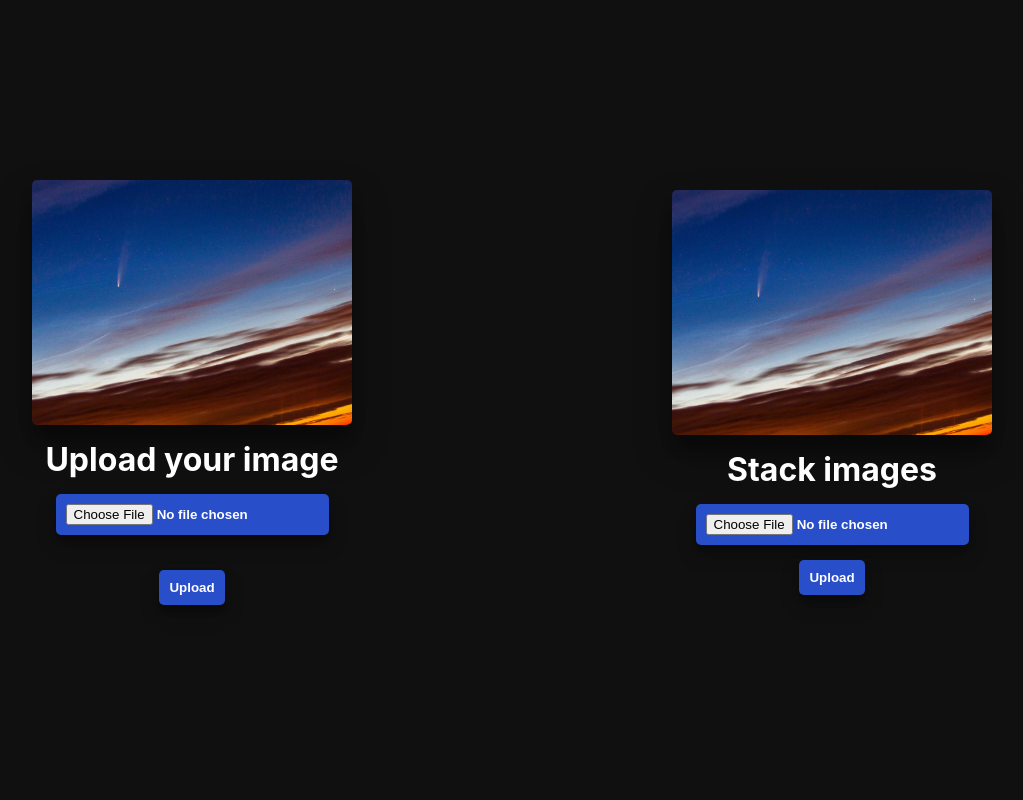
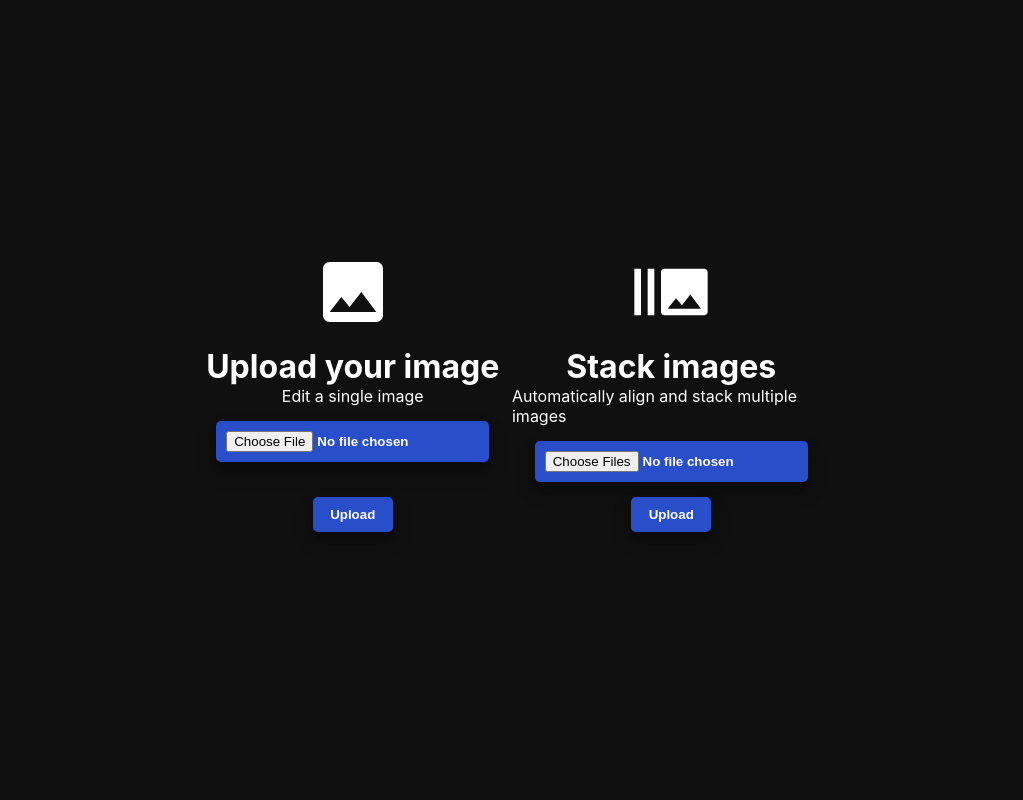
Before and after one commit to alakbarz/AstroImageEnhancer, a Flask app: page / in a window 1280 px wide. Shown: the whole page, without its empty margins (128-1151 px from the left). Run offline with Flask 2, Linux system fonts and the light colour scheme.

Commit message:
Added stacking feature

```diff
--- a/server.py
+++ b/server.py
@@ -6,6 +6,7 @@ import cv2
 import numpy as np
 import shutil
 import datetime
+import os
 
 app = Flask(__name__)
 
@@ -25,7 +26,51 @@ def index():
 
 @app.route("/stack", methods=["GET", "POST"])
 def stack():
-    print("Woohoo!")
+    if request.method == "POST":
+        imageList = request.files.getlist("image")
+        now = datetime.datetime.now()
+        timestamp = now.strftime("%d-%m-%Y-%H%M%S")
+        os.system(f"mkdir static/uploads/stack{timestamp}")
+
+        for image in imageList:
+            image.save(f"static/uploads/stack{timestamp}/{image.filename}")
+
+        imageDirectory = f"static/uploads/stack{timestamp}"
+
+        files = os.listdir(imageDirectory)
+        files = [os.path.join(imageDirectory, x) for x in files if x.endswith(('.jpg')) or x.endswith(('.jpeg'))]
+
+        def stackImagesECC(files):
+            M = np.eye(3, 3, dtype=np.float32)
+
+            first_image = None
+            stacked_image = None
+
+            for file in files:
+                image = cv2.imread(file, 1).astype(np.float32) / 255
+                print(file)
+                if first_image is None:
+                    # convert to gray scale floating point image
+                    first_image = cv2.cvtColor(image, cv2.COLOR_BGR2GRAY)
+                    stacked_image = image
+                else:
+                    # Estimate perspective transform
+                    criteria = (cv2.TERM_CRITERIA_EPS | cv2.TERM_CRITERIA_COUNT, 3000,  1e-5)
+                    s, M = cv2.findTransformECC(cv2.cvtColor(image, cv2.COLOR_BGR2GRAY), first_image, M, cv2.MOTION_HOMOGRAPHY, criteria, None, 5)
+                    w, h, _ = image.shape
+                    # Align image to first image
+                    image = cv2.warpPerspective(image, M, (h, w))
+                    stacked_image += image
+
+            stacked_image /= len(files)
+            stacked_image = (stacked_image*255).astype(np.uint8)
+            return stacked_image
+
+        stackedImaged = stackImagesECC(files)
+        cv2.imwrite(imageDirectory + "/stacked.jpg", stackedImaged)
+        Image.filename = f"stack{timestamp}/stacked.jpg"
+
+        return redirect(url_for("upload"))
 
 
 @app.route("/edit", methods=["GET", "POST"])
--- a/static/script.js
+++ b/static/script.js
@@ -5,6 +5,13 @@ var processing = document.getElementById("processing")
 function process() {
   processing.style.opacity = 1;
   form.submit()
+}
+
+var stackForm = document.getElementById("stackForm")
+
+function upload() {
+  processing.style.opacity = 1;
+  stackForm.submit()
 }
 
 var revertValue = document.getElementById("revert");
--- a/static/style.css
+++ b/static/style.css
@@ -60,6 +60,8 @@ body {
   background-color: #101010;
   overflow: hidden;
   box-sizing: border-box;
+  justify-content: center;
+  align-items: center;
 }
 
 .grid {
@@ -128,14 +130,16 @@ input[type=file] {
 }
 
 #uploads-img {
-  max-width: 50%;
-  max-height: 50%;
+  width: 25%;
   border-radius: 5px;
-  box-shadow: 0 19px 38px rgba(0,0,0,0.30), 0 15px 12px rgba(0,0,0,0.22);
 }
 
 #upload-button, .custom-file {
   margin-top: 15px;
+}
+
+#upload-button {
+  width: 25%;
 }
 
 .image {
--- a/templates/index.html
+++ b/templates/index.html
@@ -1,7 +1,9 @@
 <html>
 
 <head>
-  <title>AIE</title>
+  <meta name="viewport" content="width=device-width, initial-scale=1">
+  <meta name="description" content="Astrophotography image enhancement honours project">
+  <title>Astrophotography Image Enhancement</title>
   <link rel="stylesheet" type="text/css" href="/static/style.css" media="screen" />
 </head>
 
--- a/templates/upload.html
+++ b/templates/upload.html
@@ -1,29 +1,36 @@
 <html>
 
 <head>
-  <title>AIE</title>
+  <meta name="viewport" content="width=device-width, initial-scale=1">
+  <meta name="description" content="Astrophotography image enhancement honours project">
+  <title>Astrophotography Image Enhancement</title>
   <link rel="stylesheet" type="text/css" href="/static/style.css" media="screen" />
 </head>
 
 <body class="upload">
+  <div class="processing" id="processing">
+    <h1>Processing...</h1>
+  </div>
   <div class="form">
     <form action="/edit" method="POST" enctype="multipart/form-data">
-      <img src="/static/uploads/heavenSent.jpg" id="uploads-img" alt="">
+      <img src="/static/images/photo.svg" id="uploads-img" alt="">
       <h1 class="margin-top">Upload your image</h1>
+      <p>Edit a single image</p>
       <div class="custom-file">
-        <input type="file" class="button" name="image" id="image">
+        <input type="file" class="button" name="image" id="image" accept="image/jpeg, image/png">
       </div>
       <br>
       <button id="upload-button" type="submit" class="button">Upload</button>
     </form>
 
-    <form action="/edit" method="POST" enctype="multipart/form-data">
-      <img src="/static/uploads/heavenSent.jpg" id="uploads-img" alt="">
+    <form id="stackForm" action="/stack" method="POST" enctype="multipart/form-data">
+      <img src="/static/images/stack.svg" id="uploads-img" alt="">
       <h1 class="margin-top">Stack images</h1>
+      <p>Automatically align and stack multiple images</p>
       <div class="custom-file">
-        <input type="file" class="button" name="image" id="image">
+        <input type="file" class="button" name="image" id="image" multiple="" accept="image/jpeg">
       </div>
-      <button id="upload-button" type="submit" class="button">Upload</button>
+      <button id="upload-button" type="submit" onclick="upload()" class="button">Upload</button>
     </form>
   </div>
 
```
Also changed, not shown: static/images/photo.svg (added), static/images/stack.svg (added), static/uploads/heavenSent.jpg (deleted), 1 other file.
